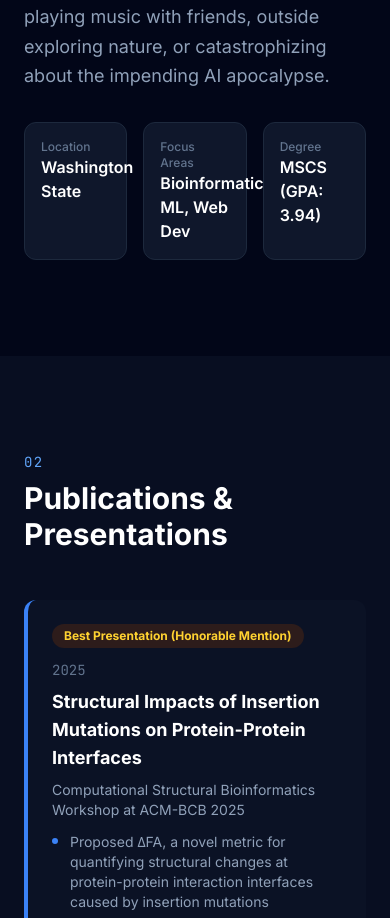
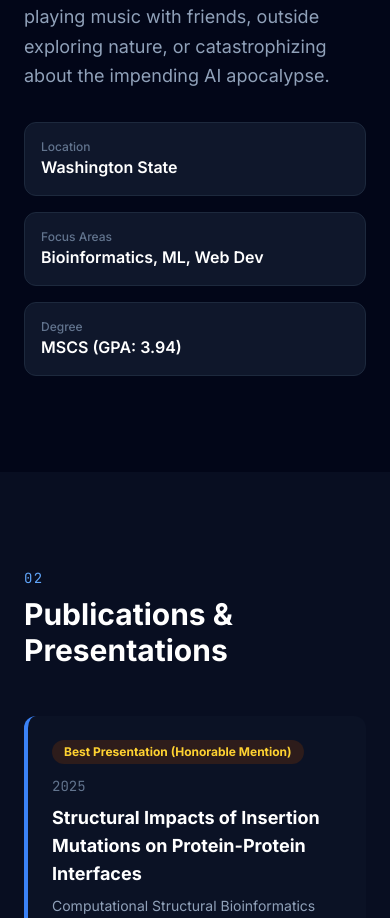
Before and after one commit to logannday/portfolio, a SvelteKit app: page / in a window 390 px wide. Shown: the part 1863-2781 px from the top of the page. Built offline with nearby package versions, Linux system fonts and the light colour scheme.

Commit message:
Stack info cards vertically on mobile

```diff
--- a/src/routes/+page.svelte
+++ b/src/routes/+page.svelte
@@ -136,7 +136,7 @@
 					or catastrophizing about the impending AI apocalypse.
 				</p>
 				<!-- Info row -->
-				<div class="grid grid-cols-3 gap-4">
+				<div class="grid gap-4 sm:grid-cols-3">
 					<div
 						class="rounded-xl border border-slate-200 bg-slate-50 p-4 dark:border-slate-800 dark:bg-slate-900"
 					>
```
